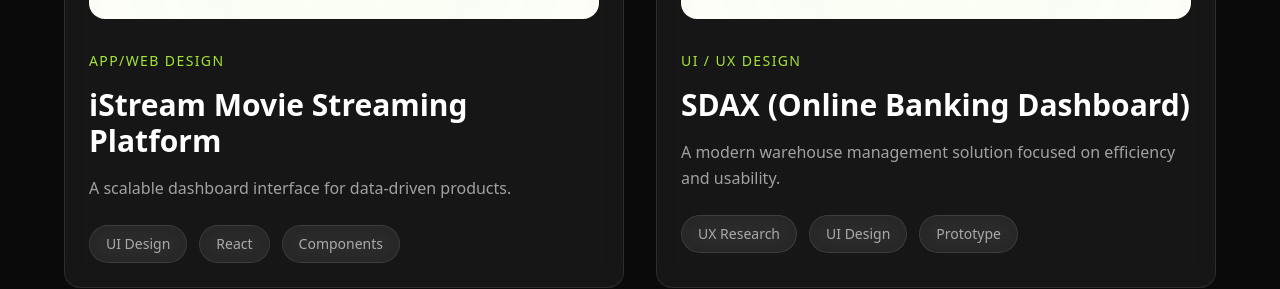
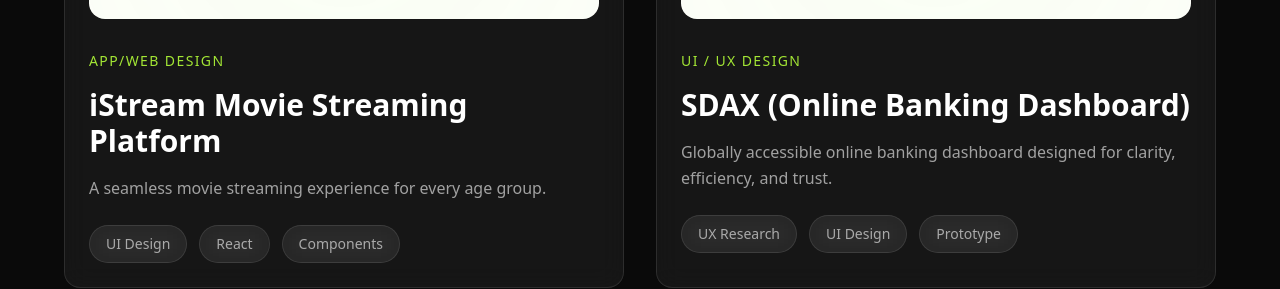
Before and after one commit to maltin123/my-portfolio, a React (Vite) app: page / in a window 1280 px wide. Shown: the part 3800-4089 px from the top of the page. Built offline with nearby package versions, Linux system fonts and the light colour scheme.

Commit message:
case study: add live website link icons

```diff
--- a/src/data/projects.js
+++ b/src/data/projects.js
@@ -22,7 +22,7 @@ export const projects = [
       "Mobile-first responsive design",
       "Scalable component-based layout",
     ],
-    link: "#",
+    link: "https://www.passiongeek.tech/",
   },
   {
     slug: "Portfolio and Dashboard",
@@ -47,7 +47,7 @@ export const projects = [
       "Visitor analytics at a glance",
       "Seamless public-private navigation",
     ],
-    link: "#",
+    link: "https://freshmoe.com/",
   },
   {
     slug: "In House Product",
@@ -55,7 +55,7 @@ export const projects = [
     company: "iStream",
     category: "App/Web Design",
     image: "/projects/mascots.png",
-    description: "A scalable dashboard interface for data-driven products.",
+    description: "A seamless movie streaming experience for every age group.",
     tags: ["UI Design", "React", "Components"],
     overview:
       "An in-house movie streaming platform designed to deliver a premium entertainment experience. iStream focuses on intuitive content discovery, personalised recommendations, and a seamless cross-device viewing experience.",
@@ -71,7 +71,7 @@ export const projects = [
       "Positive user feedback on UI polish",
       "Cross-device sync implementation",
     ],
-    link: "#",
+    link: "https://stream-sphere.com/",
   },
   {
     slug: "Online Banking Dashboard",
@@ -80,7 +80,7 @@ export const projects = [
     category: "UI / UX Design",
     image: "/projects/SDAX.png",
     description:
-      "A modern warehouse management solution focused on efficiency and usability.",
+      "Globally accessible online banking dashboard designed for clarity, efficiency, and trust.",
     tags: ["UX Research", "UI Design", "Prototype"],
     overview:
       "A comprehensive online banking dashboard for SDAX, designed to give users a clear, real-time view of their financial landscape. The project prioritized data clarity, transaction efficiency, and trusted banking interactions.",
@@ -96,6 +96,6 @@ export const projects = [
       "Enhanced trust through design",
       "Accessible and compliant interface",
     ],
-    link: "#",
+    link: "https://www.sdax.co/",
   },
 ];
--- a/src/pages/CaseStudy.jsx
+++ b/src/pages/CaseStudy.jsx
@@ -62,9 +62,22 @@ export default function CaseStudy() {
           <motion.h1
             {...fadeUp}
             transition={{ duration: 0.6, delay: 0.1 }}
-            className="text-5xl md:text-7xl font-bold leading-tight"
+            className="text-5xl md:text-7xl font-bold leading-tight inline-flex items-center gap-4 justify-center"
           >
             {project.title}
+            {project.link && project.link !== "#" && (
+              <a
+                href={project.link}
+                target="_blank"
+                rel="noopener noreferrer"
+                className="inline-flex items-center justify-center w-10 h-10 rounded-full border border-subtle bg-glass hover:bg-accent hover:text-white hover:border-accent transition-all duration-300 group"
+                title="Visit website"
+              >
+                <svg className="w-5 h-5" fill="none" viewBox="0 0 24 24" stroke="currentColor" strokeWidth={2}>
+                  <path strokeLinecap="round" strokeLinejoin="round" d="M21 12a9 9 0 01-9 9m9-9a9 9 0 00-9-9m9 9H3m9 9a9 9 0 01-9-9m9 9c1.657 0 3-4.03 3-9s-1.343-9-3-9m0 18c-1.657 0-3-4.03-3-9s1.343-9 3-9m-9 9a9 9 0 019-9" />
+                </svg>
+              </a>
+            )}
           </motion.h1>
           <motion.p
             {...fadeUp}
```
